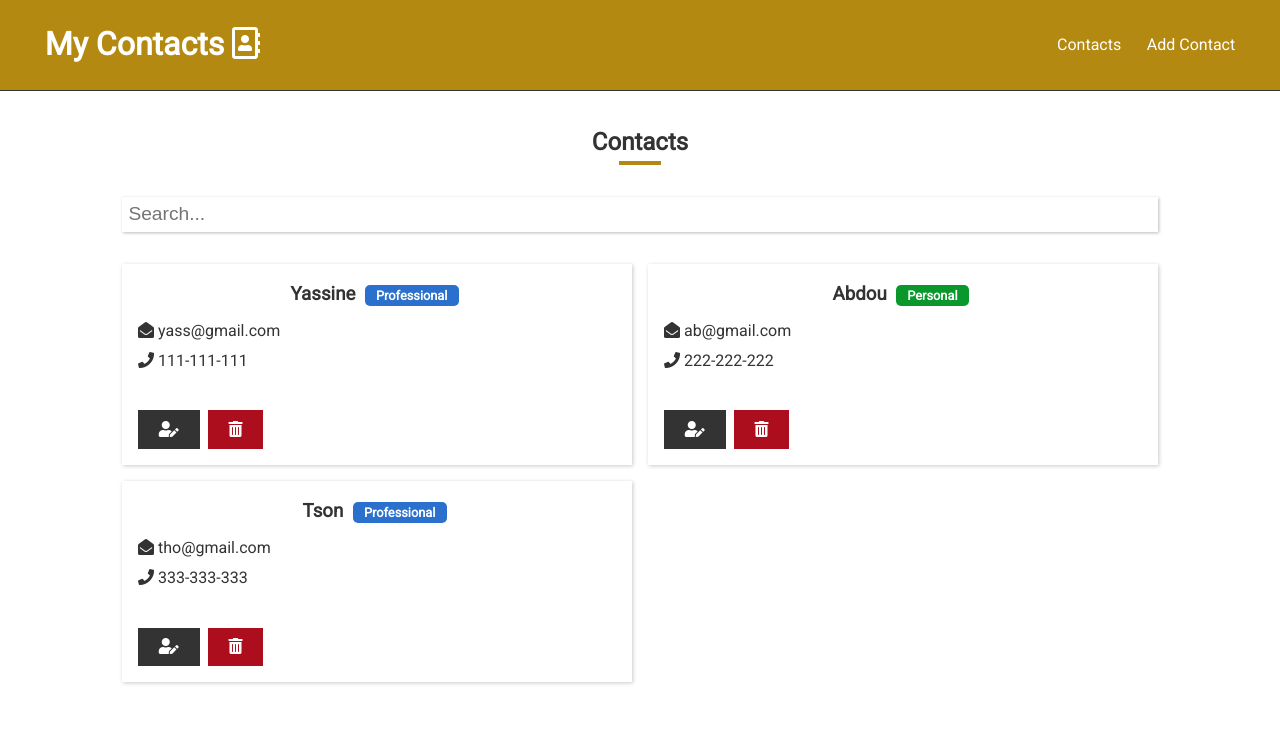
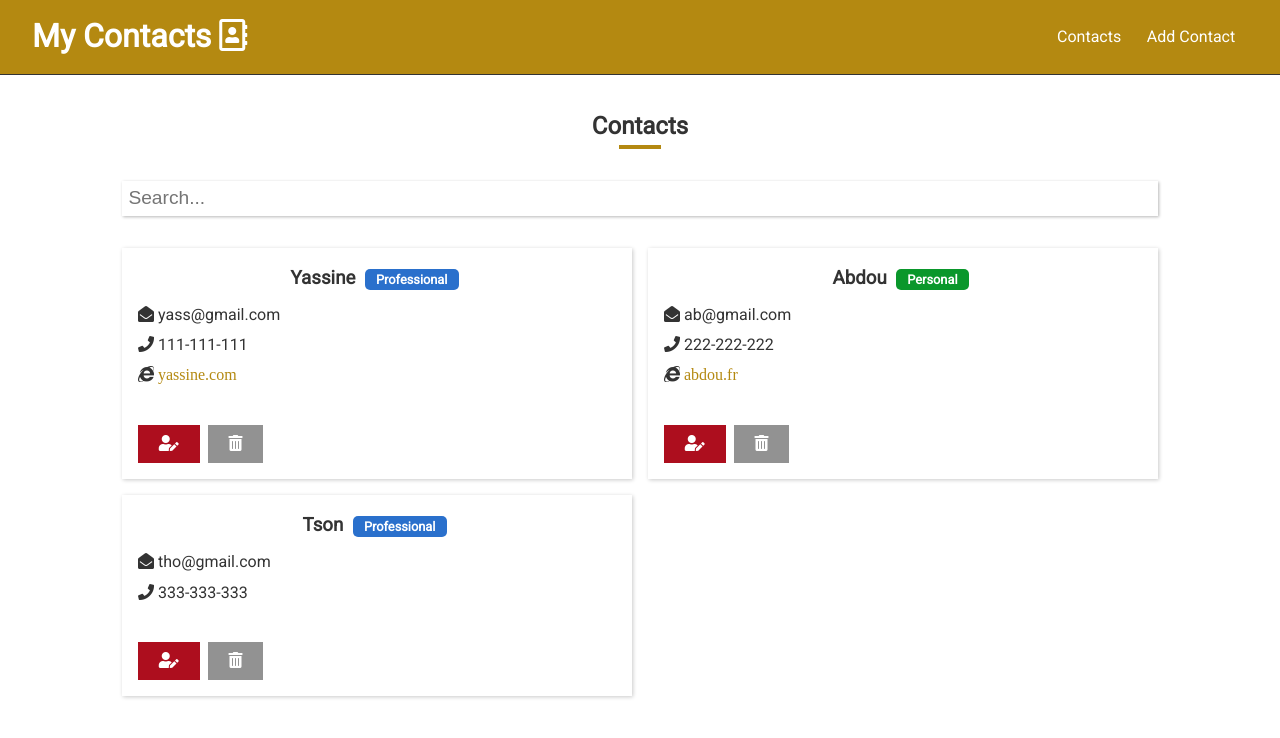
Before and after one commit to Yassineab27/MyContacts-app-MERN, a React (Create React App) app in the folder client/: page /contacts in a window 1280 px wide. Shown: the top 738 px of the page. Built offline with nearby package versions, Linux system fonts and the light colour scheme.

Commit message:
add website field

```diff
--- a/client/src/components/Navbar.js
+++ b/client/src/components/Navbar.js
@@ -4,11 +4,9 @@ import { Link } from "react-router-dom";
 const Navbar = () => {
   return (
     <div className="navbar bg-main">
-      <Link to="/contacts">
-        <h1>
-          My Contacts <i className="far fa-address-book" />
-        </h1>
-      </Link>
+      <h1>
+        My Contacts <i className="far fa-address-book" />
+      </h1>
       <ul>
         <li>
           <Link to="/contacts">Contacts</Link>
--- a/client/src/components/contacts/ContactForm.js
+++ b/client/src/components/contacts/ContactForm.js
@@ -5,6 +5,7 @@ const ContactForm = ({ contact, onSubmit, history }) => {
   const [name, setName] = useState(contact ? contact.name : "");
   const [email, setEmail] = useState(contact ? contact.email : "");
   const [phone, setPhone] = useState(contact ? contact.phone : "");
+  const [website, setWebsite] = useState(contact ? contact.website : "");
   const [type, setType] = useState(contact ? contact.type : "personal");
 
   const handleSubmit = e => {
@@ -13,6 +14,7 @@ const ContactForm = ({ contact, onSubmit, history }) => {
       name,
       email,
       phone,
+      website,
       type
     };
     onSubmit(newContact);
@@ -28,6 +30,7 @@ const ContactForm = ({ contact, onSubmit, history }) => {
           value={name}
           onChange={e => setName(e.target.value)}
           required
+          autoComplete="no"
         />
         <input
           type="email"
@@ -35,6 +38,7 @@ const ContactForm = ({ contact, onSubmit, history }) => {
           name="email"
           value={email}
           onChange={e => setEmail(e.target.value)}
+          autoComplete="no"
         />
         <input
           type="text"
@@ -42,6 +46,15 @@ const ContactForm = ({ contact, onSubmit, history }) => {
           name="phone"
           value={phone}
           onChange={e => setPhone(e.target.value)}
+          autoComplete="off"
+        />
+        <input
+          type="text"
+          placeholder="website"
+          name="website"
+          value={website}
+          onChange={e => setWebsite(e.target.value)}
+          autoComplete="off"
         />
         <h5>Contact Type</h5>
         <input
--- a/client/src/components/contacts/ContactItem.js
+++ b/client/src/components/contacts/ContactItem.js
@@ -27,14 +27,28 @@ const ContactItem = ({ contact, deleteContact }) => {
             <i className="fas fa-phone" /> {contact.phone}
           </li>
         )}
+        {contact.website && (
+          <li>
+            <i className="fab fa-internet-explorer">
+              {" "}
+              <a
+                target="_blank"
+                rel="noopener noreferrer"
+                href={contact.website}
+              >
+                {contact.website}
+              </a>
+            </i>
+          </li>
+        )}
       </ul>
       <div>
-        <Link to={`/contacts/${contact.id}`} className="btn btn-dark btn-sm">
+        <Link to={`/contacts/${contact.id}`} className="btn btn-danger btn-sm">
           <i className="fas fa-user-edit" />
         </Link>
         <button
           onClick={() => deleteContact(contact.id)}
-          className="btn btn-danger btn-sm"
+          className="btn btn-medium btn-sm"
         >
           <i className="fas fa-trash-alt" />
         </button>
--- a/client/src/components/contacts/SearchBar.js
+++ b/client/src/components/contacts/SearchBar.js
@@ -16,6 +16,7 @@ const SearchBar = ({ searchContact }) => {
       name="search"
       value={search}
       onChange={e => setSearch(e.target.value)}
+      autoComplete="off"
     />
   );
 };
--- a/client/src/index.css
+++ b/client/src/index.css
@@ -38,9 +38,9 @@ a {
   text-decoration: none;
 }
 
-a:hover {
+/* a:hover {
   color: #666;
-}
+} */
 
 /* Utilities */
 .container {
@@ -140,12 +140,13 @@ a:hover {
   font-size: 1rem;
   border: none;
   cursor: pointer;
-  transition: opacity 0.2s ease-in;
+  transition: all 0.3s ease-in;
   outline: none;
 }
 
 .btn:hover {
   opacity: 0.8;
+  border-radius: 10px;
 }
 
 .btn-block {
@@ -244,11 +245,24 @@ input[type="email"] {
   width: 100%;
   padding: 0.4rem;
   font-size: 1.2rem;
-  border: none;
-  box-shadow: 1px 1px 3px rgba(0, 0, 0, 0.267);
+  border: 1px solid #ccc;
 }
 
 input:focus {
+  outline: none;
+}
+
+input[name="search"] {
+  margin: 1.2rem 0;
+  display: block;
+  width: 100%;
+  padding: 0.4rem;
+  font-size: 1.2rem;
+  border: none;
+  box-shadow: 1px 1px 3px rgba(0, 0, 0, 0.288);
+}
+
+input[name="search"]:focus {
   outline: none;
   box-shadow: 1px 1px 6px rgba(0, 0, 0, 0.288);
 }
--- a/client/src/reducers/contactsReducer.js
+++ b/client/src/reducers/contactsReducer.js
@@ -5,6 +5,7 @@ const initialState = {
       name: "Yassine",
       email: "yass@gmail.com",
       phone: "111-111-111",
+      website: "yassine.com",
       type: "professional"
     },
     {
@@ -12,14 +13,16 @@ const initialState = {
       name: "Abdou",
       email: "ab@gmail.com",
       phone: "222-222-222",
-      type: "personal"
+      type: "personal",
+      website: "abdou.fr"
     },
     {
       id: "3",
       name: "Tson",
       email: "tho@gmail.com",
       phone: "333-333-333",
-      type: "professional"
+      type: "professional",
+      website: ""
     }
   ],
   searchContact: "",
```
